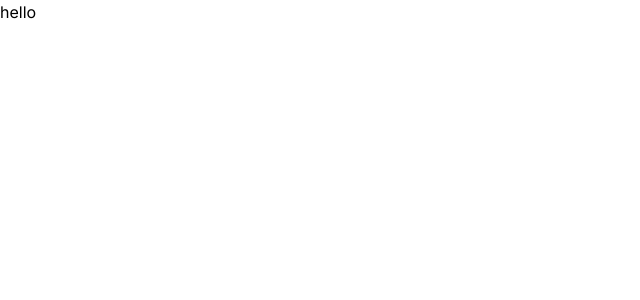
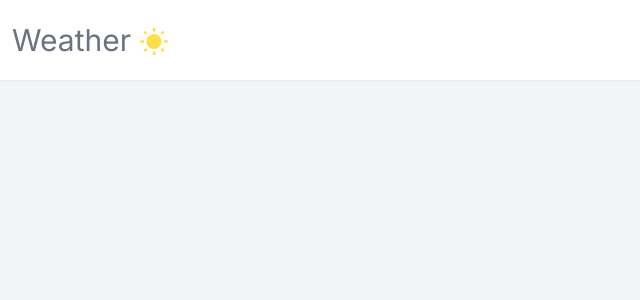
Before and after one commit to keith-flynn/weather-app, a Next.js app: page / in a window 1280 px wide. Shown: the top 300 px of the page, without its empty margins (0-640 px from the left). Built offline with nearby package versions, Linux system fonts and the light colour scheme.

Commit message:
Add React icons and styling
Include react-icons to project and some additional styling to tailwind.

```diff
--- a/src/app/page.tsx
+++ b/src/app/page.tsx
@@ -1,9 +1,10 @@
 import Image from "next/image";
+import Navbar from "@/components/Navbar";
 
 export default function Home() {
   return (
-    <div>
-      hello
+    <div className="flex flex-col gap-4 bg-gray-100 min-h-screen">
+      <Navbar />
     </div>
   );
 }
--- a/src/components/Navbar.tsx
+++ b/src/components/Navbar.tsx
@@ -1,11 +1,17 @@
 import React from 'react'
+import { MdWbSunny } from "react-icons/md";
 
 type Props = {}
 
 export default function Navbar({}: Props) {
   return (
     <nav className="shadow-sm sticky top-0 left-0 z-50 bg-white">
-      <div className="h-[80px] w-full flex justify-between items-center max-w-7xl px-3 mx-auto"></div>
-      Navbar</nav>
+      <div className="h-[80px] w-full flex justify-between items-center max-w-7xl px-3 mx-auto">
+        <p className="flex items-center justify-center gap-2">
+          <h2 className="text-gray-500 text-3xl">Weather</h2>
+          <MdWbSunny className="text-3xl mt-1 text-yellow-300" />
+        </p>
+      </div>
+    </nav>
   )
 }
```
Also changed, not shown: package.json (+5 -4 lines), 1 other file (tests, documents, lock files or other folders).
